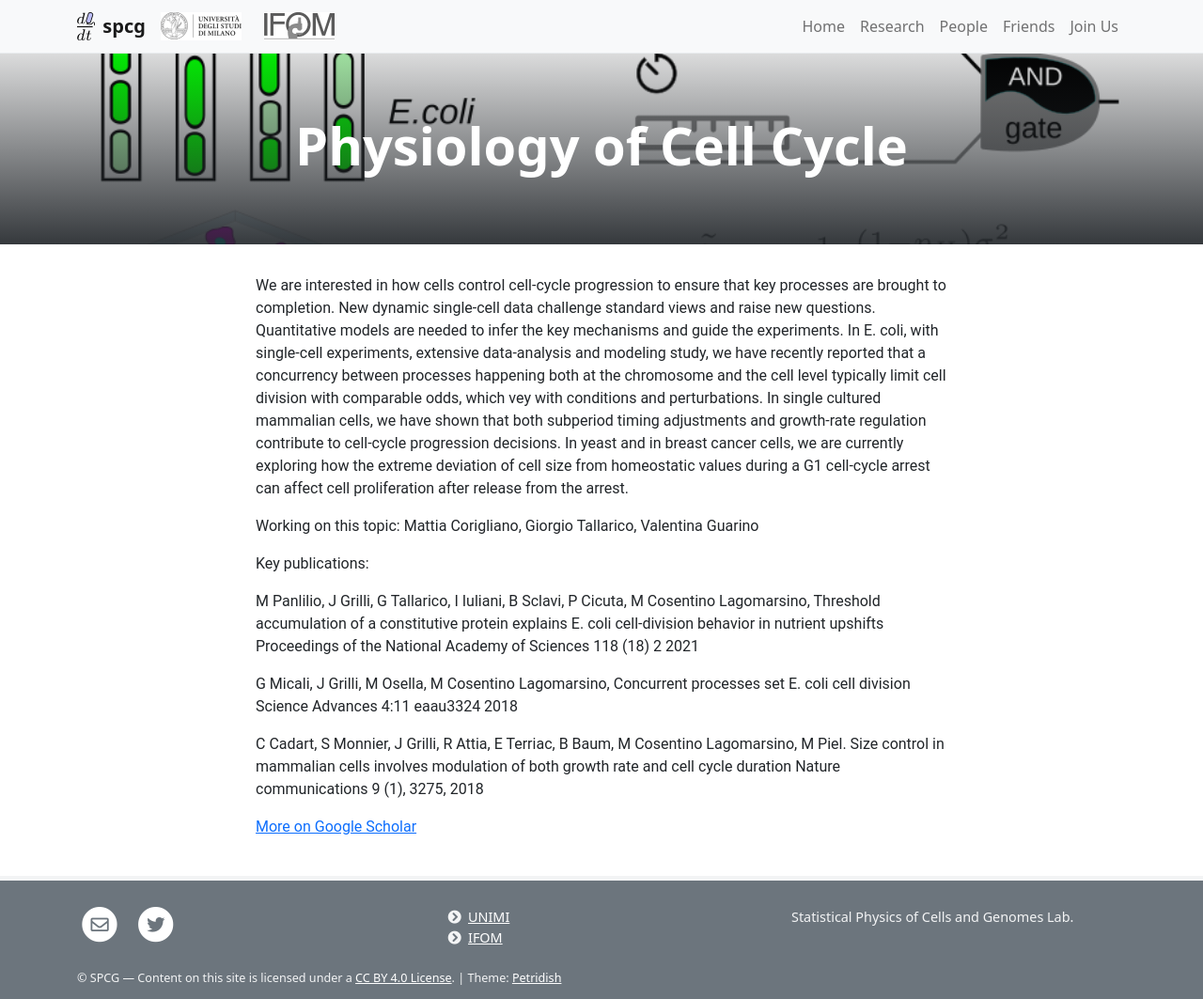
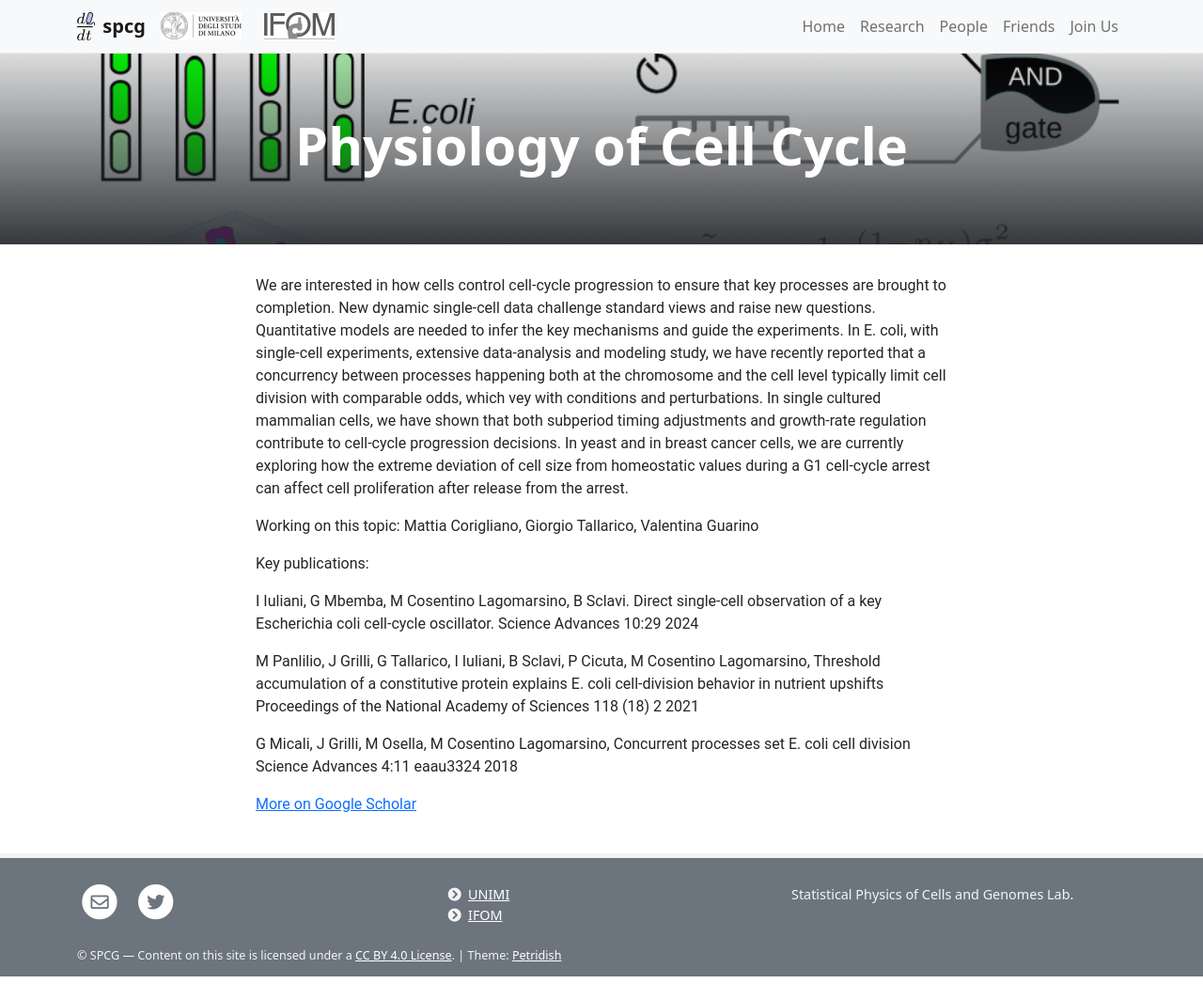
Before and after one commit to guarinovale/spcg-site, a Jekyll site: the page built from _posts/2019-01-05-cell-cycle.md, in a window 1280 px wide. Shown: the whole page at 94% size. Built offline with Jekyll 4.4.1, drawn with Linux system fonts in a browser that asks for light colours; after the commit the page ends 1039 px from its top, so only the background shows below that.

Commit message:
Paper updated (Ludo and Ilaria)
I updated the list of papers in the posts "cell growth" and "cell cycle", removing the oldest ones

```diff
--- a/_posts/2019-01-05-cell-cycle.md
+++ b/_posts/2019-01-05-cell-cycle.md
@@ -11,10 +11,10 @@ Working on this topic: Mattia Corigliano, Giorgio Tallarico, Valentina Guarino
 
 Key publications:
 
+I Iuliani, G Mbemba, M Cosentino Lagomarsino, B Sclavi. Direct single-cell observation of a key Escherichia coli cell-cycle oscillator. Science Advances 10:29 2024
+
 M Panlilio, J Grilli, G Tallarico, I Iuliani, B Sclavi, P Cicuta, M Cosentino Lagomarsino, Threshold accumulation of a constitutive protein explains E. coli cell-division behavior in nutrient upshifts Proceedings of the National Academy of Sciences 118 (18) 2 2021
 
 G Micali, J Grilli, M Osella, M Cosentino Lagomarsino, Concurrent processes set E. coli cell division Science Advances 4:11 eaau3324 2018
 
-C Cadart, S Monnier, J Grilli, R Attia, E Terriac, B Baum, M Cosentino Lagomarsino, M Piel. Size control in mammalian cells involves modulation of both growth rate and cell cycle duration Nature communications 9 (1), 3275, 2018
-
 [More on Google Scholar](https://scholar.google.com/citations?user=jJ0S7vUAAAAJ 'Google Scholar'){:target="_blank"}
```
Also changed, not shown: _posts/2019-01-06-cell-growth.md (+2 -2 lines), 2 other files.
